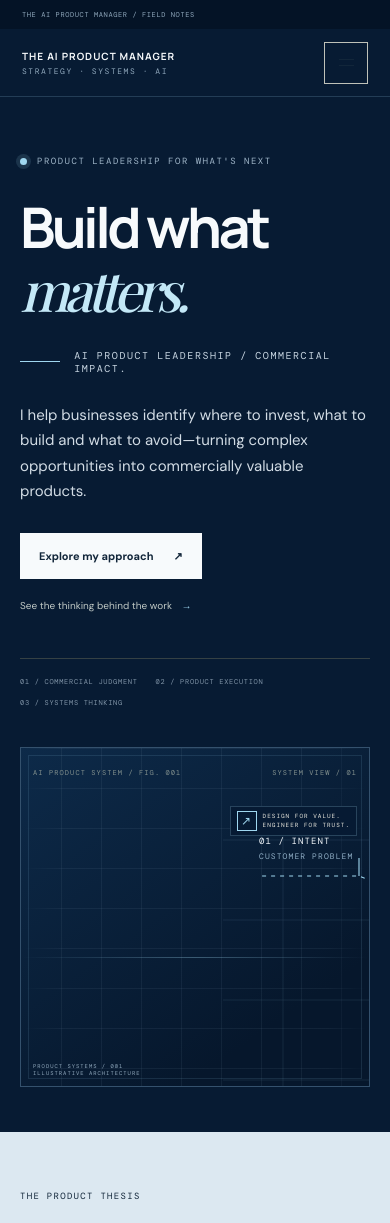
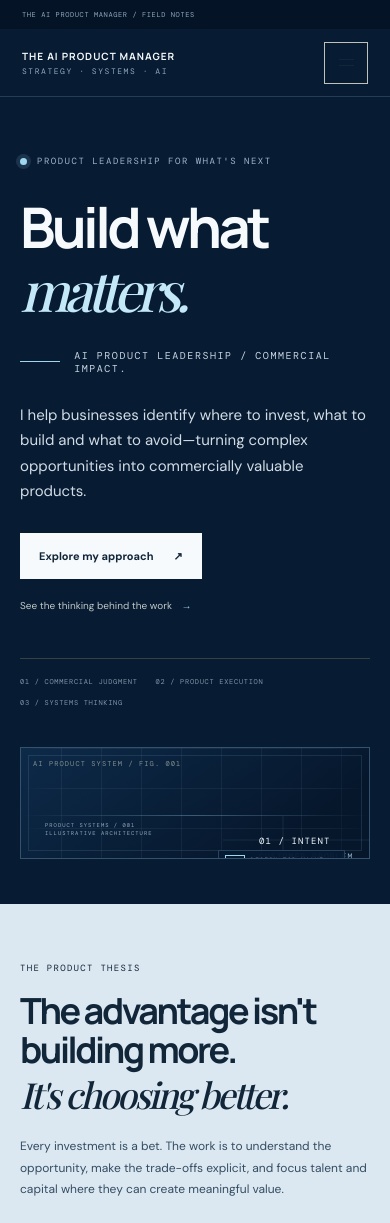
Before and after one commit to TheAIProductManager/website, a Next.js app: page / in a window 390 px wide. Shown: the top 1223 px of the page. Built offline with nearby package versions, Linux system fonts and the light colour scheme; a web font is replaced by a local one.

Commit message:
Update globals.css
Fix Fig 001 mobile rendering

```diff
--- a/app/globals.css
+++ b/app/globals.css
@@ -233,3 +233,52 @@ body { overflow-x: clip; }
   .hero-visual .visual-note { top: 58px; right: 12px; }
   .hero-visual .visual-coord { bottom: 8px; left: 12px; }
 }
+
+/* V8.1 — mobile Fig. 001 integrity fix. Desktop presentation is unchanged. */
+@media(max-width:600px){
+  .hero-visual{
+    height:auto;
+    min-height:0;
+    overflow-x:auto;
+    overflow-y:hidden;
+    -webkit-overflow-scrolling:touch;
+    overscroll-behavior-x:contain;
+    scrollbar-width:thin;
+    scrollbar-color:#52728D #0B2542;
+  }
+  .visual-top{
+    position:relative;
+    top:auto;
+    left:auto;
+    right:auto;
+    width:620px;
+    min-height:34px;
+    padding:11px 12px 8px;
+  }
+  .visual-grid{inset:0;pointer-events:none}
+  .aircraft{
+    position:relative;
+    display:block;
+    width:620px;
+    max-width:none;
+    height:auto;
+    left:auto;
+    top:auto;
+    overflow:visible;
+  }
+  .visual-note{
+    position:relative;
+    right:auto;
+    bottom:auto;
+    width:max-content;
+    margin:10px 12px 8px auto;
+    font-size:7px;
+  }
+  .visual-coord{
+    position:relative;
+    left:auto;
+    bottom:auto;
+    padding:0 12px 12px;
+    font-size:7px;
+  }
+}
```
